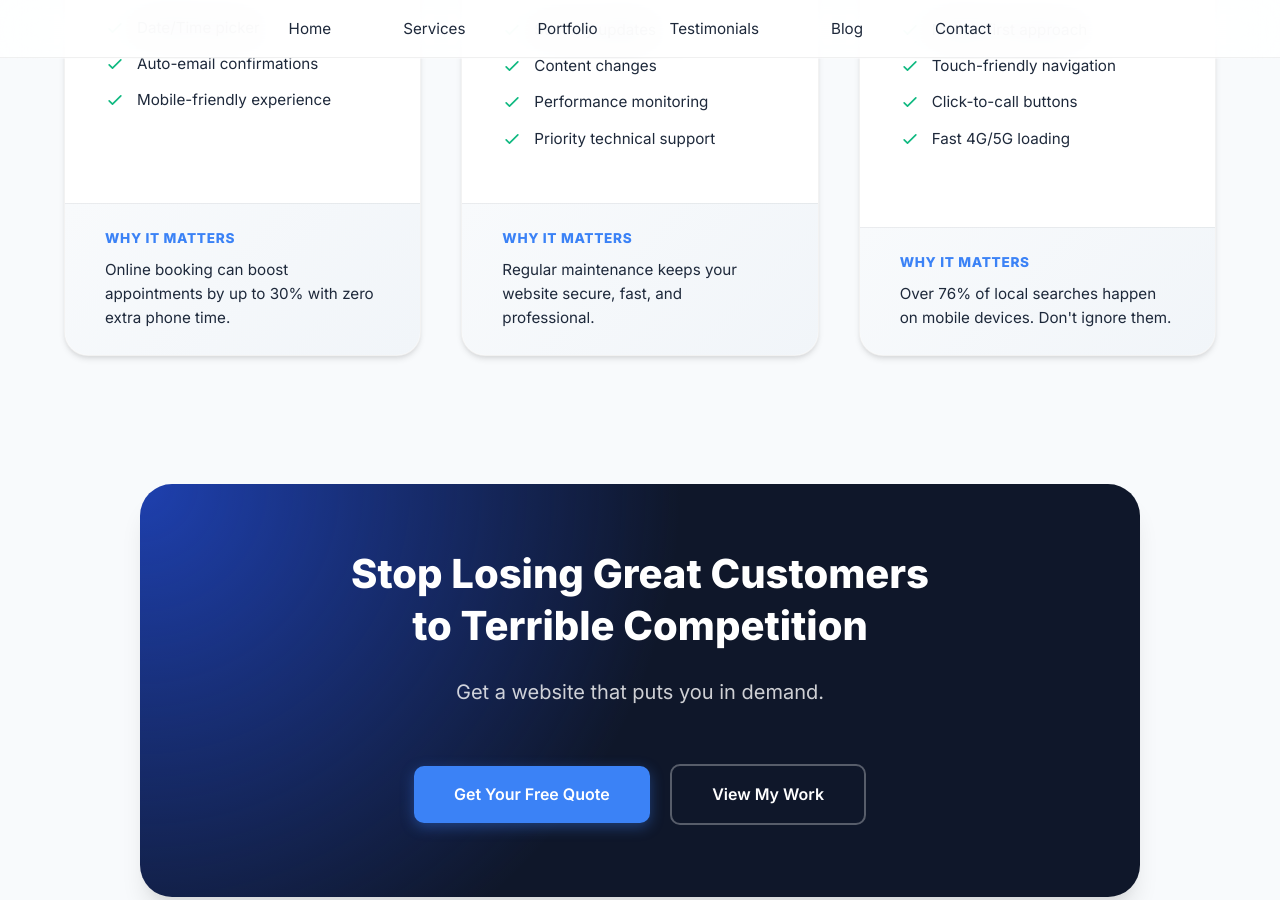
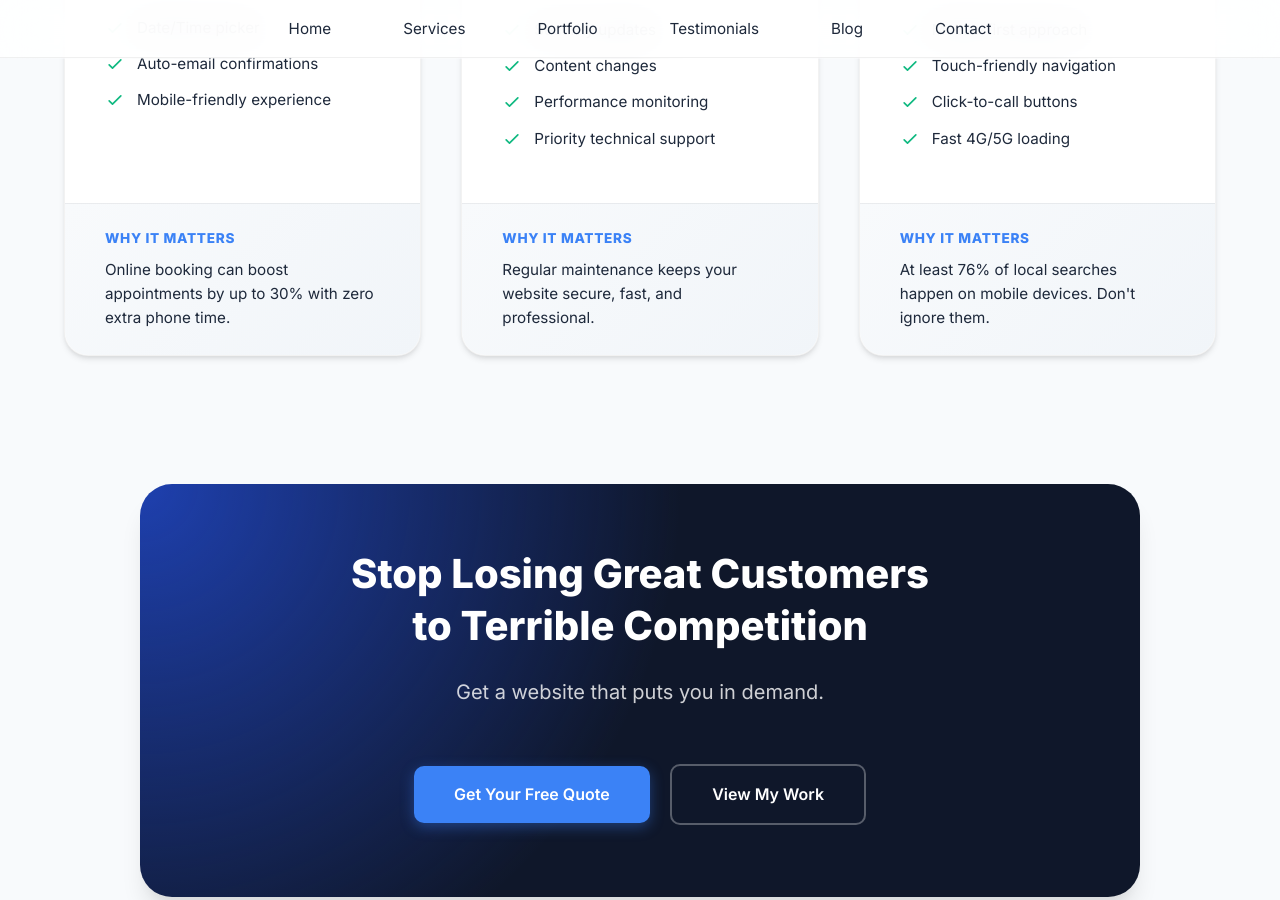
Before and after one commit to JamesBrownR/MeetingSurge, a Jekyll site: the page built from services/index.html, in a window 1280 px wide and 900 px high, scrolled down 1804 px. Built offline with Jekyll 4.4.1, drawn with Linux system fonts in a browser that asks for light colours.

Commit message:
Update index.html

```diff
--- a/services/index.html
+++ b/services/index.html
@@ -282,7 +282,7 @@ description: Professional web design services for auto repair shops... custom we
       </ul>
       <div class="impact-box">
         <h4>Why It Matters</h4>
-        <p>Over 76% of local searches happen on mobile devices. Don't ignore them.</p>
+        <p>At least 76% of local searches happen on mobile devices. Don't ignore them.</p>
       </div>
     </div>
 
```
